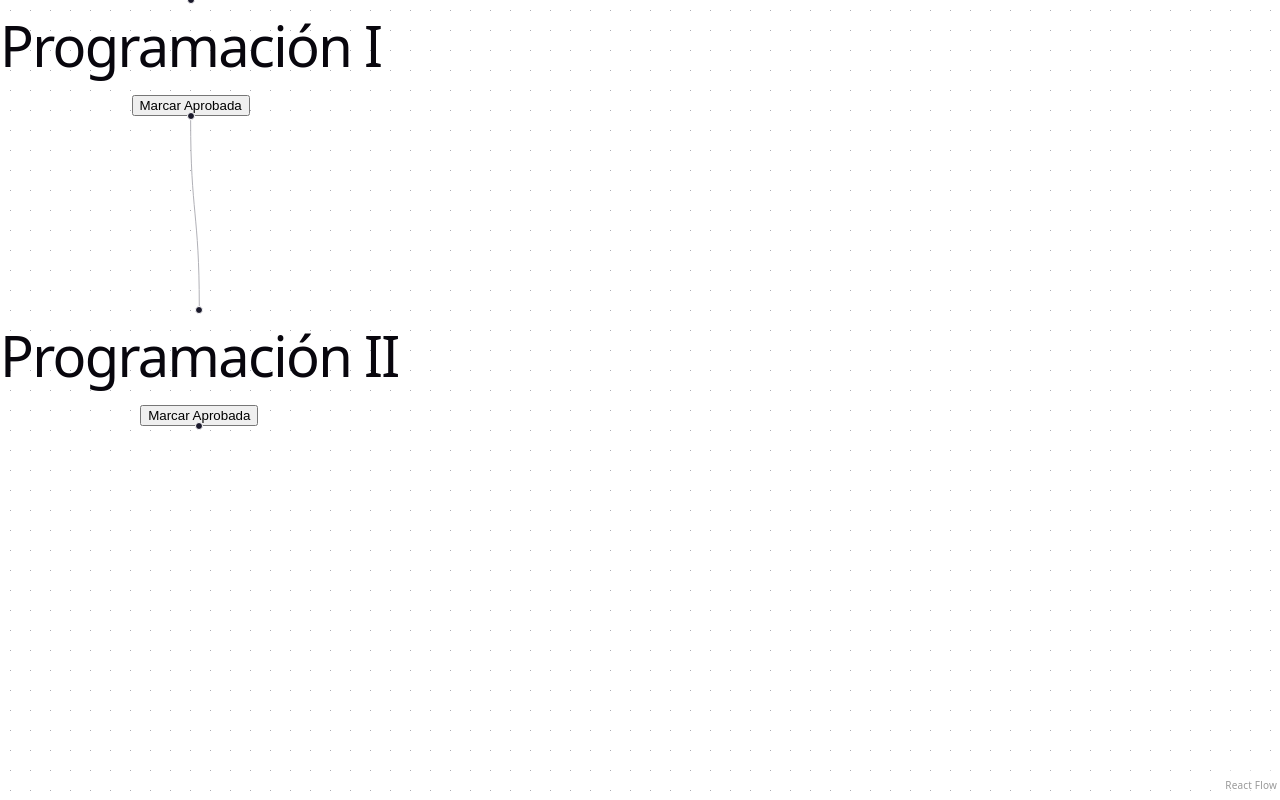
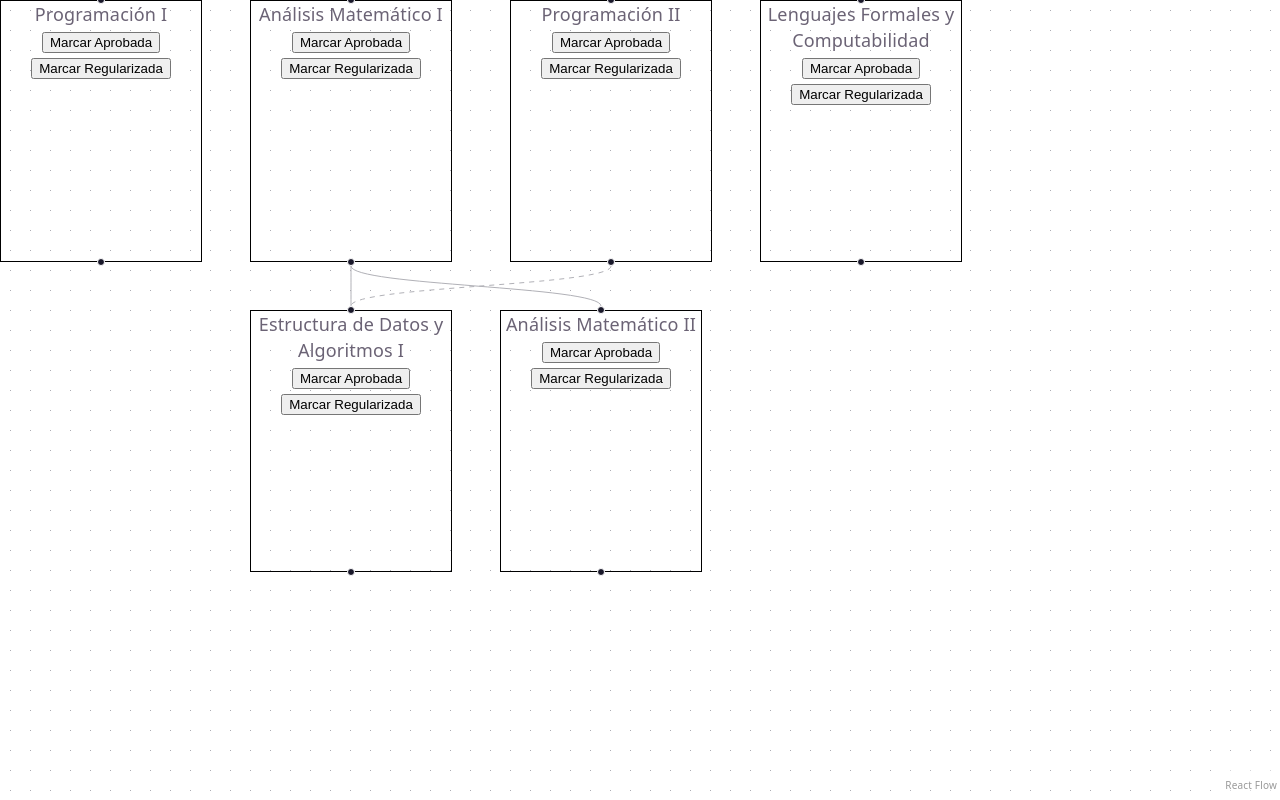
Before and after one commit to adrianalbahaca/graficador-correlativas, a React (Vite) app in the folder front-end/: page / in a window 1280 px wide. Built offline with nearby package versions, Linux system fonts and the light colour scheme.

Commit message:
Cambio de estilo dinámico acorde a estado de materia

```diff
--- a/front-end/src/App.tsx
+++ b/front-end/src/App.tsx
@@ -1,35 +1,103 @@
 import { useState, createContext, useContext, useEffect } from 'react'
 import { ReactFlow, type Node, type Edge, type NodeProps, Background, Handle, Position } from '@xyflow/react'
-import { type Materia } from './types/Materia.ts'
+import { type Materia, type Estado } from './types/Materia.ts'
 import '@xyflow/react/dist/style.css'
 import dagre from '@dagrejs/dagre'
 
 const ancho = 200;
 const alto = 260;
 
+interface Acciones {
+  aprobar: (codigo:string) => void,
+  regularizar: (codigo:string) => void
+  estadoVisual: (materia: Materia) => estadoVisual
+}
+
 type materiaNode = Node<{ materia: Materia }, 'materiaNode'>;
+
+type estadoVisual = 'bloqueada' | 'cursable' | 'aprobada' | 'regular'
 
 const nodeTypes = { 'materiaNode': NodoMateria }
 
-const AprobarContext = createContext<(codigo: string) => void>(() => { })
+const AccionesContext = createContext<Acciones>({
+  aprobar: () => {},
+  regularizar: () =>{},
+  estadoVisual: () => { return 'bloqueada' }
+})
 
 function App() {
 
+  // Hardcodeo de ejemplo de materias
   const nodes: materiaNode[] = [
-    { id: '1', type: 'materiaNode', position: { x: 0, y: 0 }, data: { materia: { id: 111, nombre: "Programación I", codigo: "R-111", correlativas: [], aprobada: false } } },
-    { id: '2', type: 'materiaNode', position: { x: 0, y: 250 }, data: { materia: { id: 112, nombre: "Programación II", codigo: "R-121", correlativas: [], aprobada: true } } }
+    { id: '1', type: 'materiaNode', position: { x: 0, y: 0 }, data: { materia: { id: 111, nombre: "Programación I", codigo: "R-111", correlativas: [], aprobada: 'pendiente' } } },
+    { id: '2', type: 'materiaNode', position: { x: 0, y: 250 }, data: { materia: { id: 112, nombre: "Programación II", codigo: "R-112", correlativas: [], aprobada: 'pendiente' } } },
+    { id: '3', type: 'materiaNode', position: { x: 0, y: 500 }, data: { materia: {id: 113, nombre: "Análisis Matemático I", codigo: "R-113", correlativas: [], aprobada: 'aprobada'}}},
+    { id: '4', type: 'materiaNode', position: { x: 0, y: 750 }, data: { materia: {id: 121, nombre: "Análisis Matemático II", codigo: "R-121", correlativas: ["R-113"], aprobada: 'regular'}}},
+    { id: '5', type: 'materiaNode', position: { x: 0, y: 1000}, data: { materia: {id: 122, nombre: "Estructura de Datos y Algoritmos I", codigo: "R-122", correlativas: ["R-113", "R-112"], aprobada: 'pendiente'}}},
+    { id: '6', type: 'materiaNode', position: { x: 0, y: 1250}, data: { materia: {id: 123, nombre: "Lenguajes Formales y Computabilidad", codigo: "R-123", correlativas: [], aprobada: 'pendiente'}}},
   ];
 
-  const edges: Edge[] = [
-    { id: 'ed1-2', source: '1', target: '2' }
-  ]
+  // Cálculo automático de bordes
 
+  // Función de cursable
+  function esCursable(materia : Materia) : boolean {
+    return materia.correlativas.every((c) => {
+      const m = nodosConPosicion.find(elem => { return elem.data.materia.codigo === c});
+      return m?.data.materia.aprobada === 'regular' || m?.data.materia.aprobada === 'aprobada'
+    })
+  }
+
+  function estadoMateria(materia : Materia) : estadoVisual {
+    if (esCursable(materia)) {
+      switch(materia.aprobada) {
+        case 'aprobada':
+          return 'aprobada'
+        case 'regular':
+          return 'regular'
+        default:
+          return 'cursable'
+      }
+    }
+    else return 'bloqueada'
+  }
+
+    // useState necesarios
   const [materias, setMaterias] = useState<materiaNode[]>(nodes);
   const [nodosConPosicion, setNodosConPosicion] = useState<materiaNode[]>(nodes);
 
+  // Función que cambia el estado dependiendo si
   function marcarAprobada(codigo: string) {
-    setNodosConPosicion((prevMaterias) => prevMaterias.map(m => m.data.materia.codigo === codigo ? { ...m, data: { ...m.data, materia: { ...m.data.materia, aprobada: true } } } : m));
+    const materiaNodo = nodosConPosicion.find((nodo) => {return nodo.data.materia.codigo === codigo})
+    const materia = materiaNodo?.data.materia
+
+    if (materia != undefined && esCursable(materia) )
+      setNodosConPosicion((prevMaterias) => prevMaterias.map(m => m.data.materia.codigo === codigo ? { ...m, data: { ...m.data, materia: { ...m.data.materia, aprobada: 'aprobada' } } } : m));
   }
+
+  function marcarRegularizada(codigo: string) {
+    const materiaNodo = nodosConPosicion.find((nodo) => { return nodo.data.materia.codigo === codigo });
+    const materia = materiaNodo?.data.materia
+
+    if (materia != undefined && esCursable(materia) && materia.aprobada != 'aprobada')
+      setNodosConPosicion((prevMaterias) => prevMaterias.map(m => m.data.materia.codigo === codigo ? { ... m, data: { ... m.data, materia: { ... m.data.materia, aprobada: 'regular'}}} : m));
+  }
+
+  const edges: Edge[] = nodosConPosicion.flatMap( (nodo) => {
+    return nodo.data.materia.correlativas.flatMap((c) => {
+      const origen = nodosConPosicion.find(elem => { return elem.data.materia.codigo === c});
+      if (origen) {
+        const id = `ed${origen.id}-${nodo.id}`
+
+        if (origen.data.materia.aprobada === 'aprobada' || origen.data.materia.aprobada === 'regular')
+          return [{id: id, source: origen.id, target: nodo.id}]
+        else
+          return [{id: id, source: origen.id, target: nodo.id, style: { strokeDasharray: '5 5'}}]
+      }
+      else {
+        return []
+      }
+    })
+  });
 
   useEffect(
     () => {
@@ -64,25 +132,29 @@ function App() {
 
   return (
     <>
-      <AprobarContext.Provider value={marcarAprobada}>
+      <AccionesContext.Provider value={{aprobar: marcarAprobada, regularizar: marcarRegularizada, estadoVisual: estadoMateria}}>
           <div style={{ height: '100vh' }}>
             <ReactFlow nodes={nodosConPosicion} edges={edges} nodeTypes={nodeTypes}>
               <Background />
             </ReactFlow>
           </div>
-      </AprobarContext.Provider>
+      </AccionesContext.Provider>
     </>
   )
 }
 
 function NodoMateria({ data }: NodeProps<materiaNode>) {
-  const onAprobar = useContext(AprobarContext);
+  const accion = useContext(AccionesContext);
   return (
     <>
+      <div className={`nodo-materia nodo-materia--${accion.estadoVisual(data.materia)}`}
+      style={{width: ancho, height: alto, border: '1px solid black'}}>
         <Handle type='target' position={Position.Top} />
-      <h1>{data.materia.nombre}</h1>
-      <button onClick={() => onAprobar(data.materia.codigo)}> Marcar Aprobada </button>
+        <p>{data.materia.nombre}</p>
+        <button onClick={() => accion.aprobar(data.materia.codigo)}> Marcar Aprobada </button>
+        <button onClick={() => accion.regularizar(data.materia.codigo)}> Marcar Regularizada </button>
         <Handle type='source' position={Position.Bottom} />
+      </div>
     </>
   )
 }
--- a/front-end/src/types/Materia.ts
+++ b/front-end/src/types/Materia.ts
@@ -3,5 +3,7 @@ export interface Materia {
   nombre: string;
   codigo: string;
   correlativas: string[];
-  aprobada: boolean;
+  aprobada: Estado;
 }
+
+export type Estado = 'pendiente' | 'regular' | 'aprobada'
```
Lines whose indentation alone changed are shown as unchanged.
